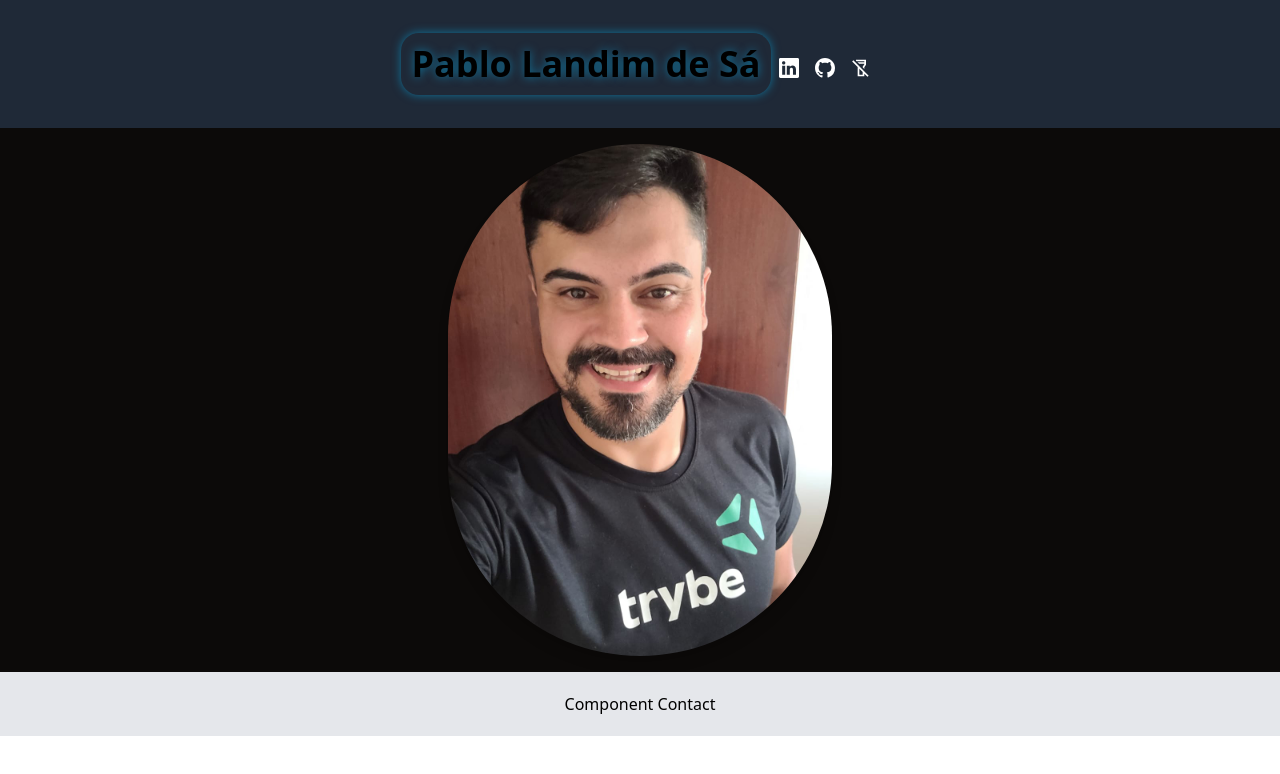
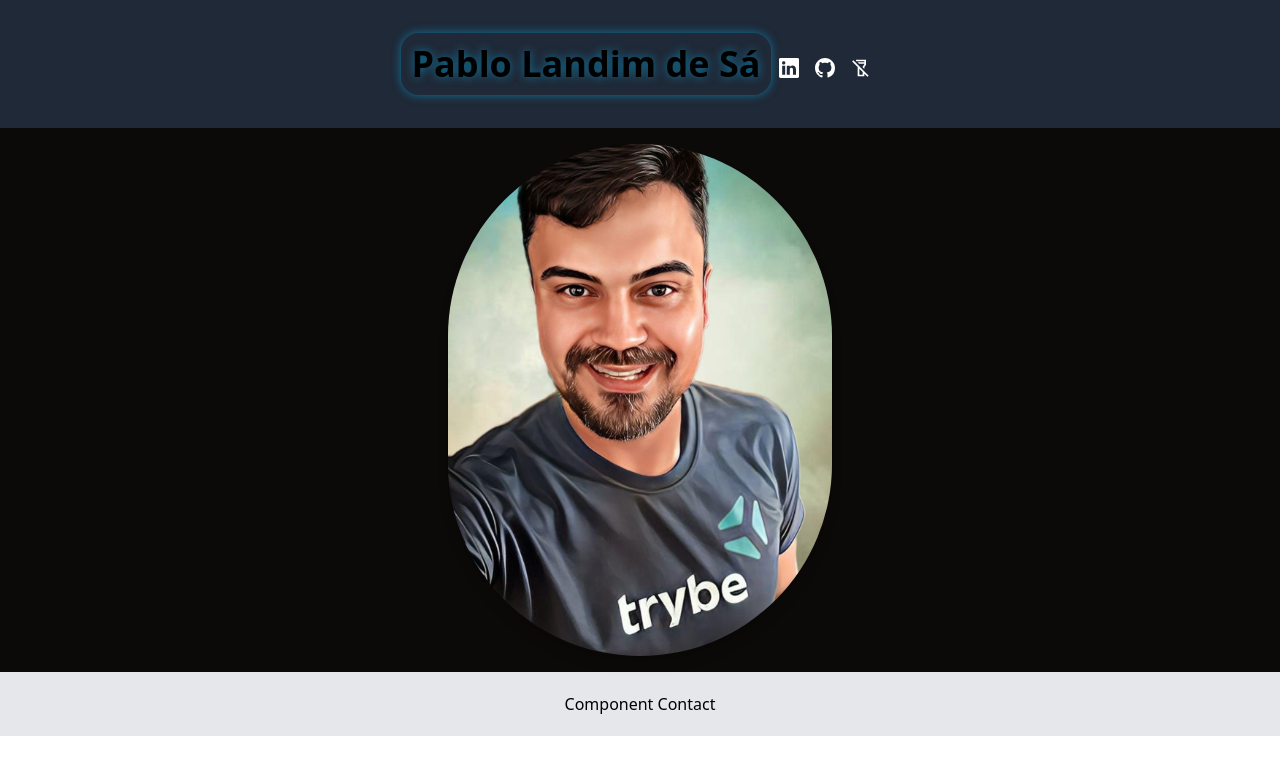
Before and after one commit to PabloLSa/my, a Next.js app: page / in a window 1280 px wide. Shown: the top 774 px of the page. Built offline with nearby package versions, Linux system fonts and the light colour scheme.

Commit message:
IMG
 troquei a foto nav

```diff
--- a/components/Nav.jsx
+++ b/components/Nav.jsx
@@ -38,7 +38,7 @@ function Nav() {
           <div className={themeClasses}>
             <div className="flex flex-col justify-center items-center h-full">
               <img
-                src="/myphoto.jpeg"
+                src="/myphototwo.jpeg"
                 alt="My Photo"
                 className="rounded-full shadow-lg h-full w-96 object-cover my-4 transition-all duration-1000"
               />
```
Also changed, not shown: public/myphototwo.jpeg (added).
